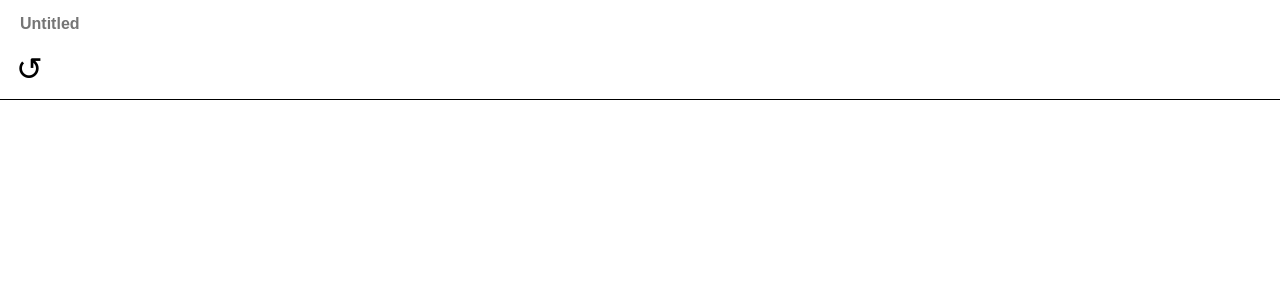
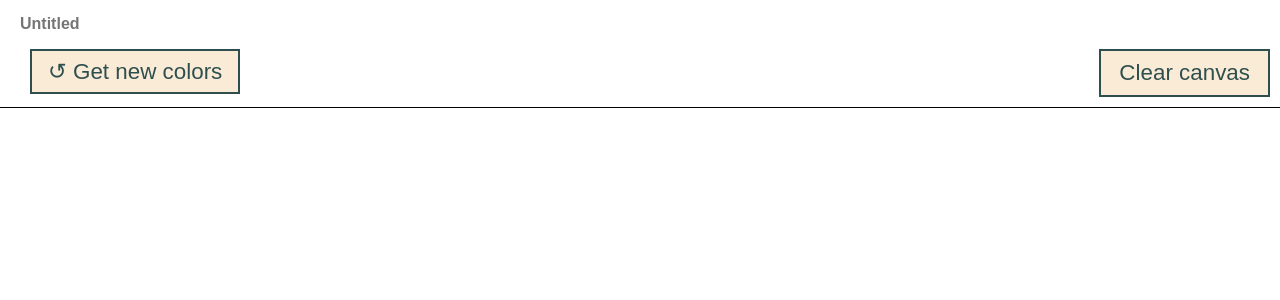
Before and after one commit to swol1/react-paint, a React (Create React App) app: page / in a window 1280 px wide. Shown: the top 300 px of the page. Built offline with nearby package versions, Linux system fonts and the light colour scheme; no server answers.

Commit message:
Fixed buttons, fixed clear canvas, fixed autoheight

```diff
--- a/src/app/components/Canvas.js
+++ b/src/app/components/Canvas.js
@@ -1,8 +1,7 @@
-import React, { useState, useEffect, useRef, useCallback } from 'react'
+import React, { forwardRef, useState, useEffect, useRef, useImperativeHandle } from 'react'
 import useWindowSize from './useWindowSize'
-import ClearButton from './ClearButton'
 
-export default function Canvas(props) {
+const Canvas = forwardRef((props, ref) => {
   const [drawing, setDrawing] = useState(false);
   const [width, setWidth] = useState(window.innerWidth);
   const [height, setHeight] = useState(window.innerHeight);
@@ -18,6 +17,14 @@ export default function Canvas(props) {
     setWidth(window.innerWidth);
     setHeight(window.innerHeight);
   });
+
+  useImperativeHandle(ref, () => ({
+    handleClear() {
+      ctx.current = canvasRef.current.getContext('2d');
+      ctx.current.clearRect(0, 0, windowWidth, windowHeight)
+    }
+  }));
+
 
   function handleMouseMove(e) {
     // actual coordinates
@@ -53,15 +60,8 @@ export default function Canvas(props) {
     setDrawing(false);
   }
 
-  const handleClear = useCallback(() => {
-    console.log('asda')
-    ctx.current = canvasRef.current.getContext('2d');
-    ctx.current.clearRect(0, 0, window.innerHeight, window.innerWidth)
-  });
-
   return (
     <>
-      <ClearButton cb={handleClear} />
       <canvas
         ref={canvasRef}
         width={props.width || width}
@@ -73,4 +73,6 @@ export default function Canvas(props) {
       />
     </>
   )
-}
+});
+
+export default Canvas
--- a/src/app/components/ClearButton.js
+++ /dev/null
@@ -1,5 +0,0 @@
-import React from 'react'
-
-export default React.memo(({ cb }) => {
-  return <button className="button-clear-colors" onClick={cb}>Clear canvas</button>
-});
--- a/src/app/components/Paint.js
+++ b/src/app/components/Paint.js
@@ -10,6 +10,7 @@ export default function Paint() {
   const [colors, setColors] = useState([]);
   const [activeColor, setActiveColor] = useState(null);
   const headerRef = useRef({ offsetHeight: 0 });
+
   const getColors = useCallback(() => {
     const baseColor = randomColor().slice(1);
     fetch(`https://www.thecolorapi.com/scheme?hex=${baseColor}&mode=monochrome`)
@@ -19,6 +20,7 @@ export default function Paint() {
         setActiveColor(res.colors[0].hex.value);
       })
   }, []);
+
   useEffect(getColors, []);
 
   const [visible, setVisible] = useState(false);
@@ -28,6 +30,8 @@ export default function Paint() {
     clearTimeout(timeoutId.current);
     timeoutId.current = setTimeout(() => setVisible(false), 500)
   });
+
+  const canvasRef = useRef();
 
   return (
     <div className="app">
@@ -42,13 +46,14 @@ export default function Paint() {
             setActiveColor={setActiveColor}
           />
           <RefreshButton cb={getColors} />
+          <button className="button-clear-colors" onClick={() => canvasRef.current.handleClear()}>Clear canvas</button>
         </div>
       </header>
       {activeColor && (
         <Canvas
           color={activeColor}
           height={window.innerHeight - headerRef.current.offsetHeight - 15}
-          // ctx={canvasRef.current.getContext('2d')}
+          ref={canvasRef}
         />
       )}
       <div className={`window-size ${visible ? '' : 'hidden'}`}>
--- a/src/app/components/RefreshButton.js
+++ b/src/app/components/RefreshButton.js
@@ -1,5 +1,5 @@
 import React from 'react'
 
 export default React.memo(({ cb }) => {
-  return <button className="button-refresh-colors" onClick={cb}>&#8634;</button>
+  return <button className="button-refresh-colors" onClick={cb}>&#8634; Get new colors</button>
 });
--- a/src/style.css
+++ b/src/style.css
@@ -22,8 +22,6 @@ header {
 
 header > div {
     display: flex;
-    justify-content: space-between;
-    align-items: center;
 }
 
 .header-name {
@@ -57,22 +55,22 @@ header > div {
     margin-left: 10px;
 }
 
-.button-refresh-colors {
-    border: 0;
-    background: none;
-    cursor: pointer;
-    font-size: 2rem;
-    margin-right: 10px;
+.button-clear-colors, .button-refresh-colors {
+    font-size: 1.4rem;
+    border: 2px solid;
+    float: right;
+    background: antiquewhite;
+    color: darkslategrey;
 }
 
 .button-clear-colors {
-    font-size: 1.2rem;
-    padding: 5px 15px;
-    border: 2px solid;
-    margin: 5px 10px 0 0;
-    float: right;
-    background: antiquewhite;
-    color: darkslategrey;
+    padding: 9px 18px;
+    margin: 0 0 auto auto;
+}
+
+.button-refresh-colors {
+    padding: 7px 16px;
+    margin: 0 0 auto 20px;
 }
 
 .color-picker {
```
